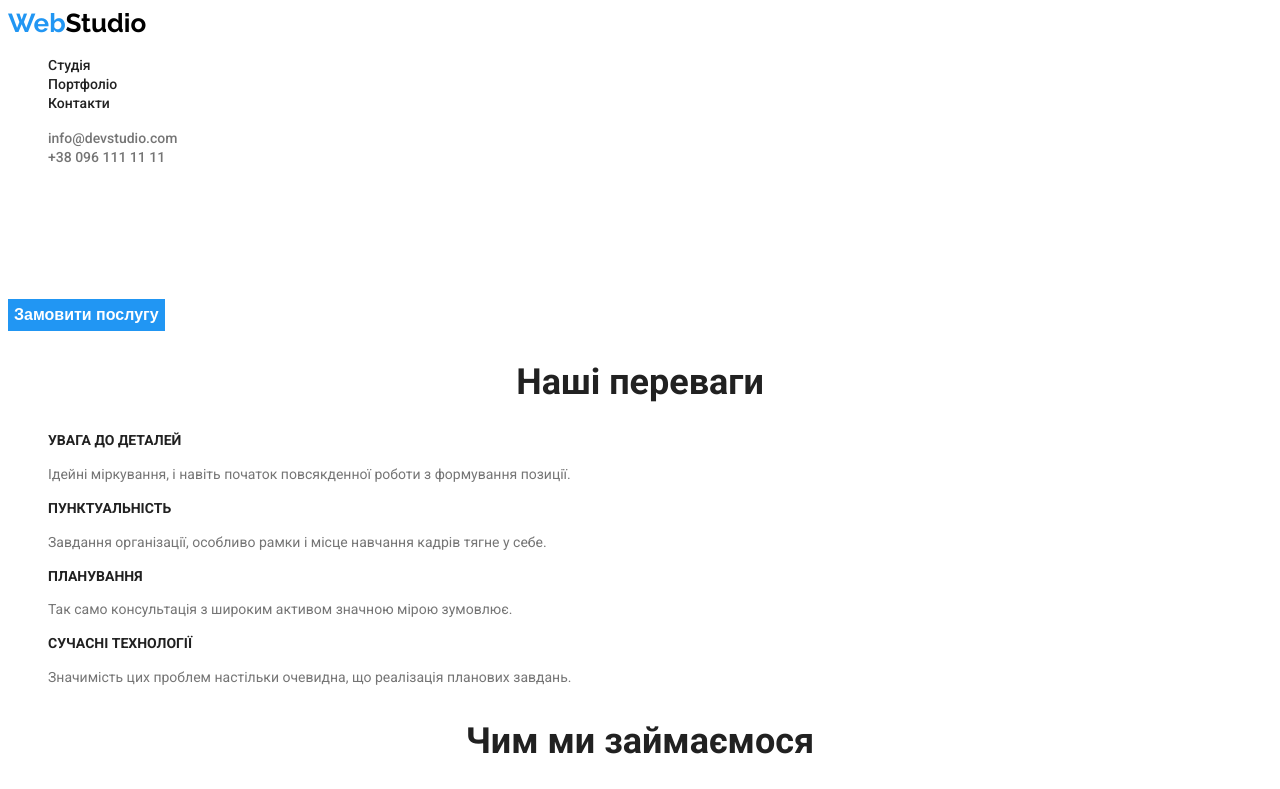
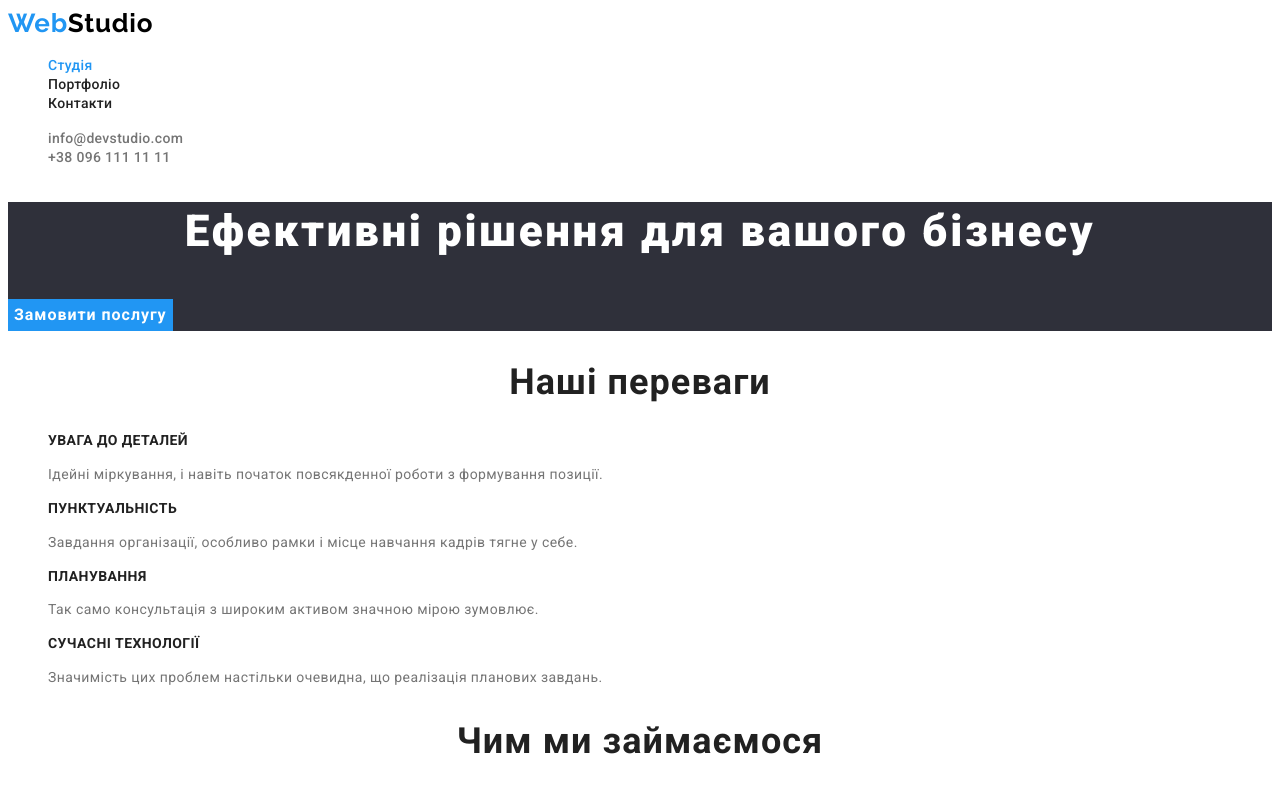
Before and after one commit to Markizdickabraz/goit-markup-hw-02, a plain HTML site: page index.html in a window 1280 px wide. Shown: the top 789 px of the page. Drawn offline with Linux system fonts and the light colour scheme.

Commit message:
Виправляє зауваження ментора

```diff
--- a/css/styles.css
+++ b/css/styles.css
@@ -1,27 +1,35 @@
 body {
-    font-family:Roboto, raleway ,sans-serif;
+    font-family:Roboto, Raleway ,sans-serif;
     color:#757575;
     background-color: #fff;
 }
-.link {
+.navigation-list,
+.contact-list {
+    list-style:none;
+    letter-spacing: 0.02em;
+}
+.contact-link {
     color:#757575;
     text-decoration: none;
     font-size: 14px;
     font-weight: 500;
     line-height: 1.14;
 }
-.nav-list .link {
+.navigation-list .navigation-link {
     color: #212121;
     text-decoration: none;
     font-size: 14px;
     font-weight: 500;
     line-height: 1.14;
 }
-.nav-list .link:hover,
-.nav-list .link:focus,
-.link:hover,
-.link:focus {
+.navigation-list .navigation-link:hover,
+.navigation-list .navigation-link:focus,
+.contact-link:hover,
+.contact-link:focus {
     color:#2196f3;
+}
+ .navigation-list .accent-navigation {
+ color:#2196f3;
 }
 .list-item {
     list-style: none;
@@ -31,25 +39,35 @@ body {
     color:212121;
     background-color: #fff;
     border: 0px;
+    font-family: Roboto, sens-serif;
     font-size: 16px;
     font-weight: 500;
     line-height:1.63;
+    letter-spacing: 0.03em;
 }
 .button:hover,
 .button:focus {
     color:#ffffff;
     background-color: #2196f3;
 }
+.accent-button{
+    color: #fff;
+    background-color: #2196f3;
+}
 .header-logo {
     color:#000;
     text-decoration: none;
-    font-family: raleway, sans-serif;
+    font-family: Raleway, sans-serif;
     font-size: 26px;
     font-weight: 700;
     line-height: 1.19;
+    letter-spacing: 0.03em;
 }
 .accent {
     color:#2196f3;
+}
+.hiro {
+    background-color: #2f303a;
 }
 .hiro-title {
     color:#fff;
@@ -57,15 +75,18 @@ body {
     font-weight: 900;
     line-height:1.36 ;
     text-align: center;
+    letter-spacing: 0.06em;
 }
 .hiro-button {
     cursor: pointer;
+    font-family: Roboto, sens-serif;
     font-size: 16px;
     font-weight: 700;
     line-height: 1.88;
     color: #fff;
     background-color: #2196f3;
     border: 0px;
+    letter-spacing: 0.06em;
 }
 .caption {
     color:#212121;
@@ -73,36 +94,44 @@ body {
     font-weight: 700;
     line-height: 1.17;
     text-align: center;
+    letter-spacing: 0.03em;
 }
 .title {
     color:#212121;
     font-size: 14px;
     font-weight: 700;
     line-height: 1.14;
+    letter-spacing: 0.03em;
+}
+.advantage .title {
+    text-transform: uppercase;
 }
 .text {
     font-size: 14px;
     line-height: 1.71;
+    letter-spacing: 0.03em;
 }
 .footer {
     background-color: #2f303a;
 }
-.footer-link{
+.footer-link {
     text-decoration: none;
     color: #757575;
-    font-family: roboto, sens-serif;
+    font-family: Roboto, sens-serif;
     font-style: normal;
     font-size: 14px;
     line-height: 1.71;
+    letter-spacing: 0.03em;
 }
 .footer-link:hover {
     color:#fff;
 }
 .footer-logo {
     text-decoration: none;
-    font-family: raleway, sens-serif;
+    font-family: Raleway, sens-serif;
     font-size: 26px;
     font-weight: 700;
     line-height: 1.19;
     color:#fff;
+    letter-spacing: 0.03em;
 }
--- a/index.html
+++ b/index.html
@@ -14,19 +14,19 @@
     />
     <body>
     <header class="header">
-      <nav class="nav">
+      <nav class="navigation">
         <a lang="en" class="header-logo" href="./index.html">
           <span class="accent">Web</span>Studio
         </a>
-        <ul class="nav-list">
-          <li class="list-item"><a class="link" href="./index.html">Студія</a></li>
-          <li class="list-item"><a class="link" href="./portfolio.html">Портфоліо</a></li>
-          <li class="list-item"><a class="link" href="/">Контакти</a></li>
+        <ul class="navigation-list">
+          <li class="navigation-list-item"><a class="accent-navigation navigation-link" href="./index.html">Студія</a></li>
+          <li class="navigation-list-item"><a class="navigation-link" href="./portfolio.html">Портфоліо</a></li>
+          <li class="navigation-list-item"><a class="navigation-link" href="/">Контакти</a></li>
         </ul>
       </nav>
-      <ul class="list">
-        <li class="list-item"><a class="link" href="mailto:info@devstudio.com">info@devstudio.com</a></li>
-        <li class="list-item"><a class="link" href="+tel:+380961111111">+38 096 111 11 11</a></li>
+      <ul class="contact-list">
+        <li class="contact-list-item"><a class="contact-link" href="mailto:info@devstudio.com">info@devstudio.com</a></li>
+        <li class="contact-list-item"><a class="contact-link" href="+tel:+380961111111">+38 096 111 11 11</a></li>
       </ul>
     </header>
     <main class="main">
@@ -35,31 +35,31 @@
         <button type="button" class="hiro-button">Замовити послугу</button>
       </section>
 
-      <section>
+      <section class="advantage">
         <h2 class="caption">Наші переваги</h2>
         <ul class="list">
           <li class="list-item">
-            <h3 class="title">УВАГА ДО ДЕТАЛЕЙ</h3>
+            <h3 class="title">увага до деталей</h3>
             <p class="text">
               Ідейні міркування, і навіть початок повсякденної роботи з
               формування позиції.
             </p>
           </li>
           <li class="list-item">
-            <h3 class="title">ПУНКТУАЛЬНІСТЬ</h3>
+            <h3 class="title">пунктуальність</h3>
             <p class="text">
               Завдання організації, особливо рамки і місце навчання кадрів тягне
               у себе.
             </p>
           </li>
           <li class="list-item">
-            <h3 class="title">ПЛАНУВАННЯ</h3>
+            <h3 class="title">планування</h3>
             <p class="text">
               Так само консультація з широким активом значною мірою зумовлює.
             </p>
           </li>
           <li class="list-item">
-            <h3 class="title">СУЧАСНІ ТЕХНОЛОГІЇ</h3>
+            <h3 class="title">сучасні технології</h3>
             <p class="text">
               Значимість цих проблем настільки очевидна, що реалізація планових
               завдань.
@@ -100,7 +100,7 @@
               alt="Ігор Дем'яненко Продукт дизайнер"
               width="270"
             />
-            <h3>Ігор Дем'яненко</h3>
+            <h3 class="title">Ігор Дем'яненко</h3>
             <p class="text" lang="en">Product Designer</p>
           </li>
           <li class="list-item">
@@ -137,7 +137,7 @@
       <a lang="en" class="footer-logo" href="./index.html">
         <span class="accent">Web</span>Studio
       </a>
-      <address>
+      <address class="footer-adress">
         <ul class="footer-list">
           <li class="list-item"><a class="footer-link" href="/">м. Київ, пр-т Лесі Українки, 26</a></li>
           <li class="list-item"><a class="footer-link" href="mailto:info@devstudio.com">info@devstudio.com</a></li>
```
Also changed, not shown: portfolio.html (+30 -26 lines).
